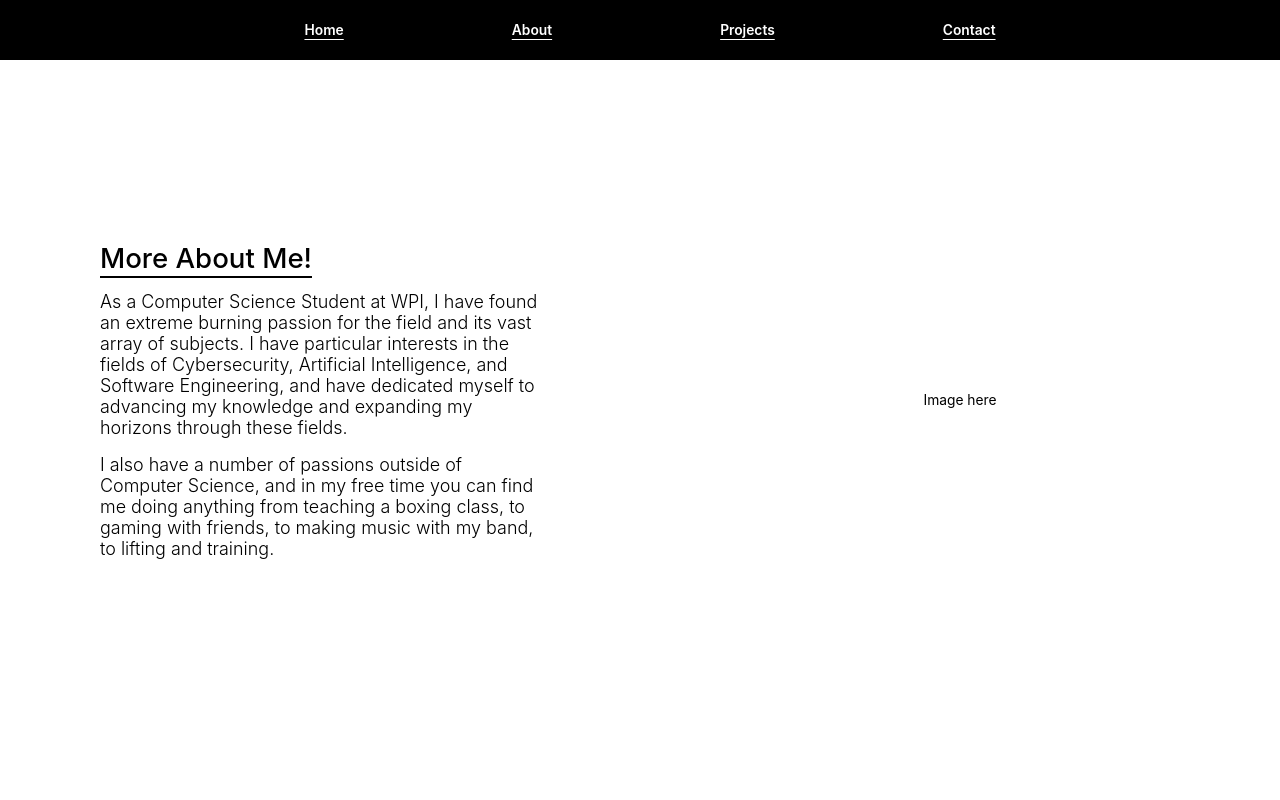
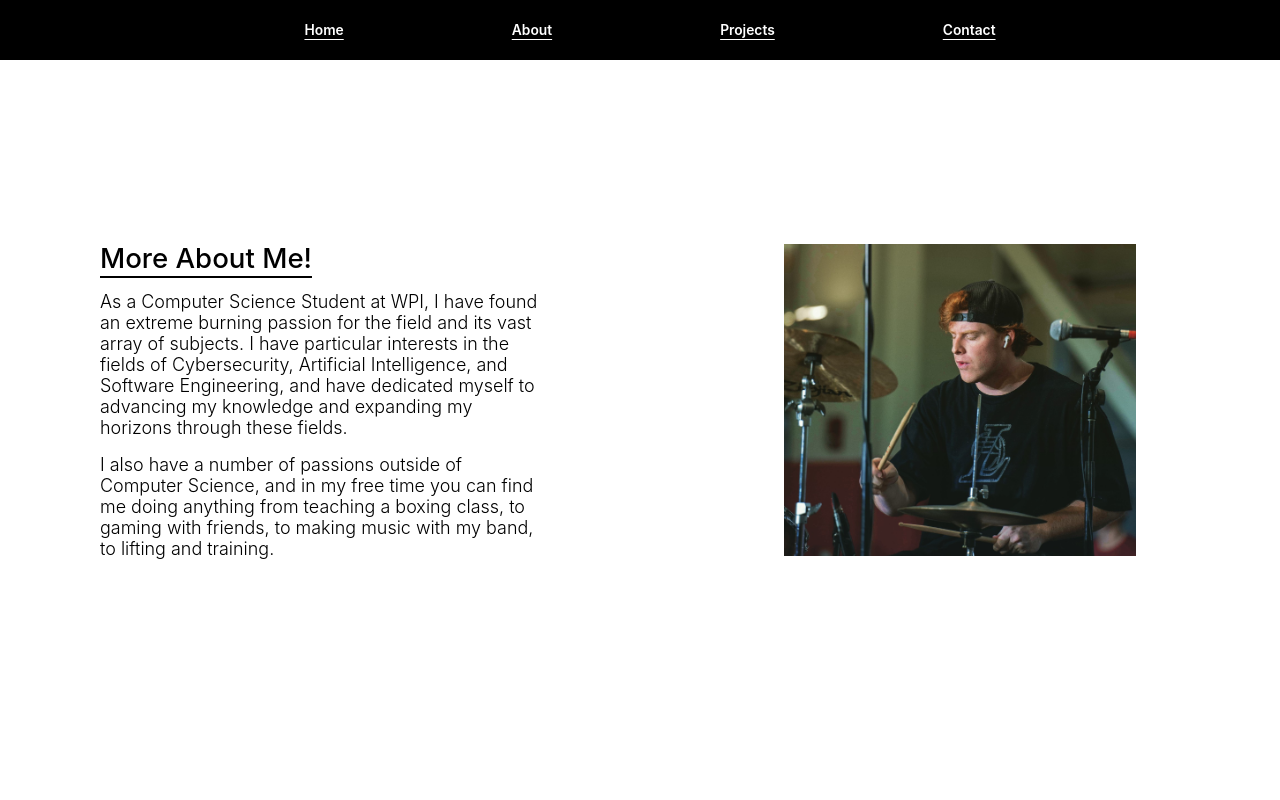
Before and after one commit to MaceTheWindu66/website, a React (Create React App) app: page /about in a window 1280 px wide. Shown: the top 800 px of the page. Built offline with nearby package versions, Linux system fonts and the light colour scheme.

Commit message:
Some images added as placeholders

```diff
--- a/src/About.tsx
+++ b/src/About.tsx
@@ -15,6 +15,7 @@ import TravelPicture3 from "./images/TravelPicture3.png";
 import TravelPicture4 from "./images/TravelPicture4.png";
 import TravelPicture5 from "./images/TravelPicture5.png";
 import './About.css';
+import drumPicture from './images/drumPicture.png';
 
 const music_images: string[] = [
     MusicPicture1,
@@ -55,7 +56,11 @@ function About() {
                         </div>
                     </div>
                     <div className = "content-box" style={{alignContent: 'center', alignItems: 'center'}}>
-                        Image here
+                        <img
+                            src = {drumPicture}
+                            alt = "Drumming"
+                            style={{ maxWidth: '80%', maxHeight: '80%' }}
+                        />
                     </div>
                 </div>
                 <div className = "divider"></div>
--- a/src/Home.tsx
+++ b/src/Home.tsx
@@ -5,7 +5,7 @@ import { BrowserRouter as Router, Route, Routes, Link } from 'react-router-dom';
 import WebsiteHighlight from './images/WebsiteHighlight.png'
 import ImageButton from './ImageButton';
 import GitHubLogo from './images/gitHubLogo.png'
-
+import profImg from './images/prof-img.jpg'
 
 
 
@@ -23,7 +23,12 @@ const Home = () => {
                 <div style={{marginTop: '1vh', fontWeight: 500}}><Link to="/about" className="nav-button2">Learn More About Me Here!</Link></div>
             </div>
 
-            <div className = "right-content"> Image of Me</div>
+            <div className = "right-content">
+              <img
+                src = {profImg}
+                alt = "me"
+                />
+            </div>
           </div>
           <div className = "divider" style={{marginBottom: '4vh'}}></div>
           <div className = "section">
```
Also changed, not shown: src/images/drumPicture.png (added), src/images/prof-img.jpg (added), 8 other files (tests, documents, lock files or other folders).
